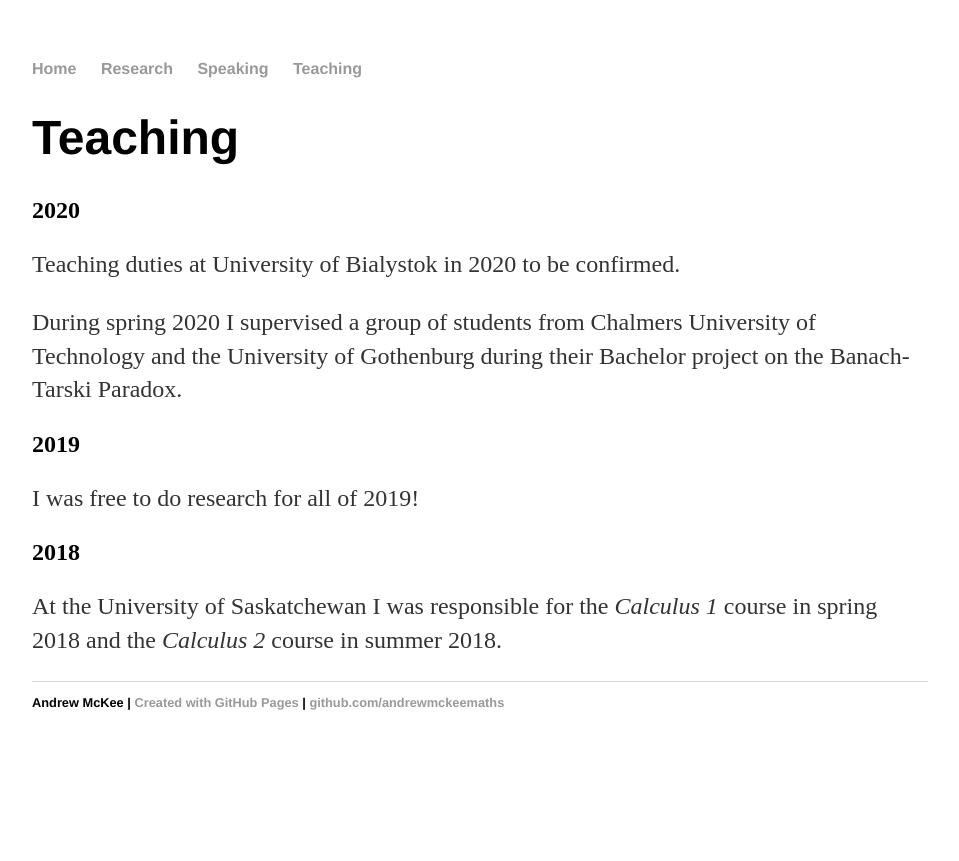
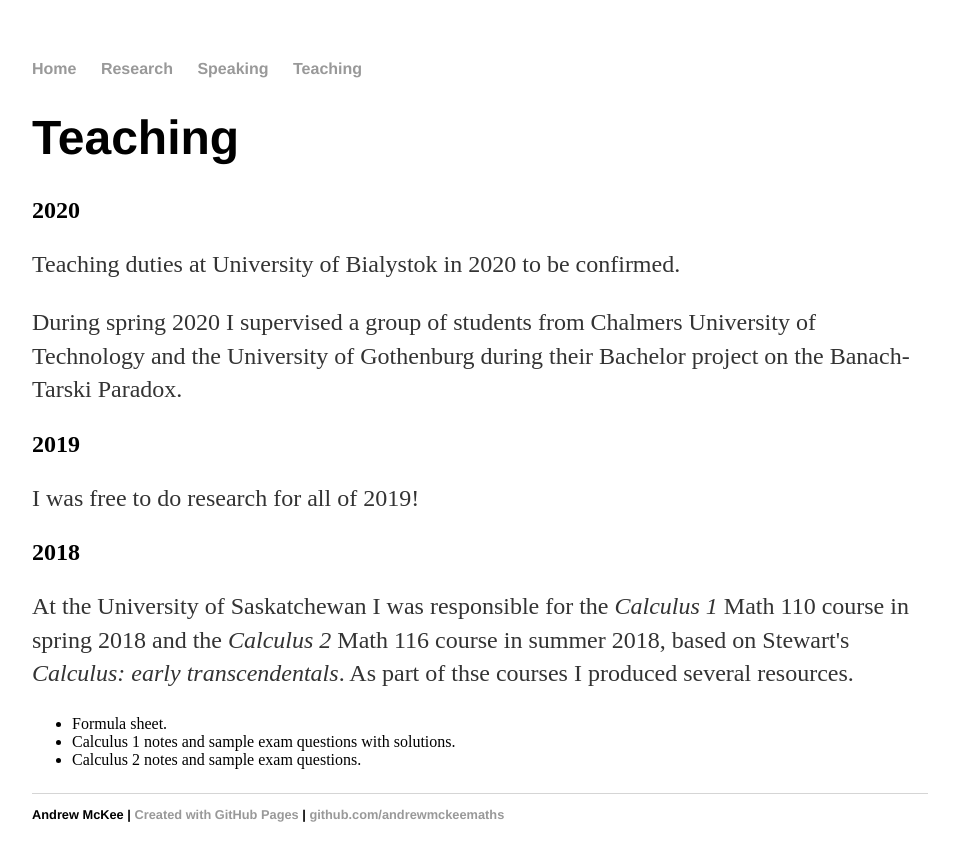
Before and after one commit to andrewmckeemaths/andrewmckeemaths.github.io, a Jekyll site: the page built from teaching/index.html, in a window 1280 px wide. Shown: the top 861 px of the page, without its empty margins (160-1119 px from the left). Built offline with Jekyll 4.4.1, drawn with Linux system fonts in a browser that asks for light colours.

Commit message:
Update index.html
Listed Calc resources

```diff
--- a/teaching/index.html
+++ b/teaching/index.html
@@ -17,4 +17,10 @@ title: Andrew McKee
 
 <h2>2018</h2>
 
-<p>At the University of Saskatchewan I was responsible for the <em>Calculus 1</em> course in spring 2018 and the <em>Calculus 2</em> course in summer 2018.</p>
+<p>At the University of Saskatchewan I was responsible for the <em>Calculus 1</em> Math 110 course in spring 2018 and the <em>Calculus 2</em> Math 116 course in summer 2018, based on Stewart's <em>Calculus: early transcendentals</em>. As part of thse courses I produced several resources.
+  <ul>
+    <li>Formula sheet.</li>
+    <li>Calculus 1 notes and sample exam questions with solutions.</li>
+    <li>Calculus 2 notes and sample exam questions.</li>
+  </ul>
+</p>
```
